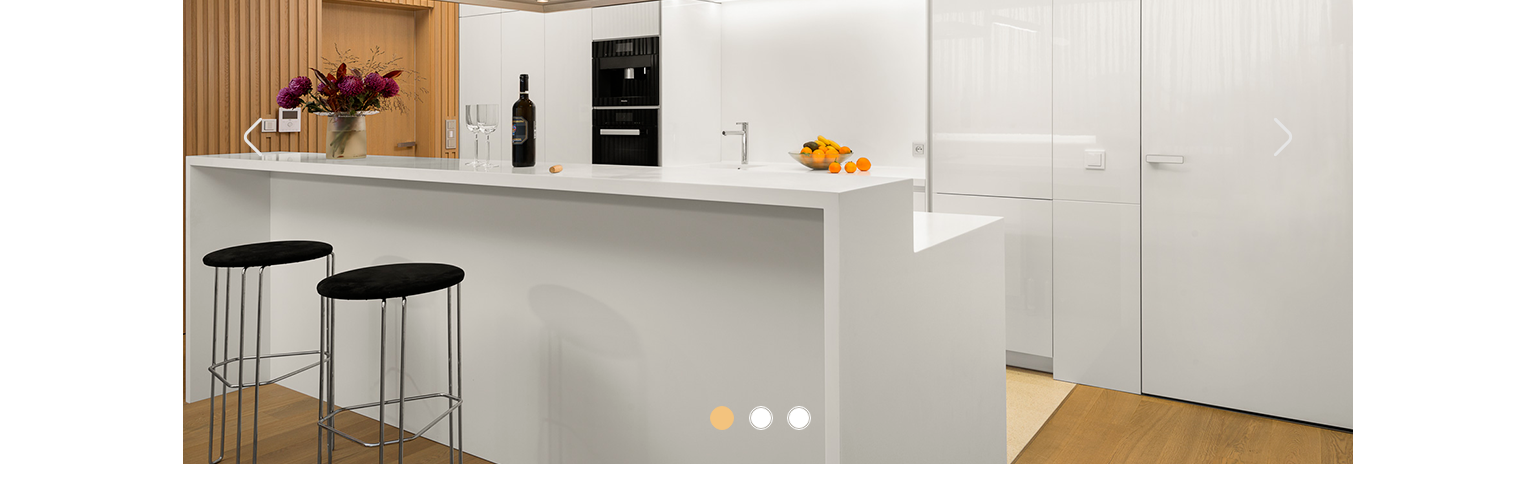
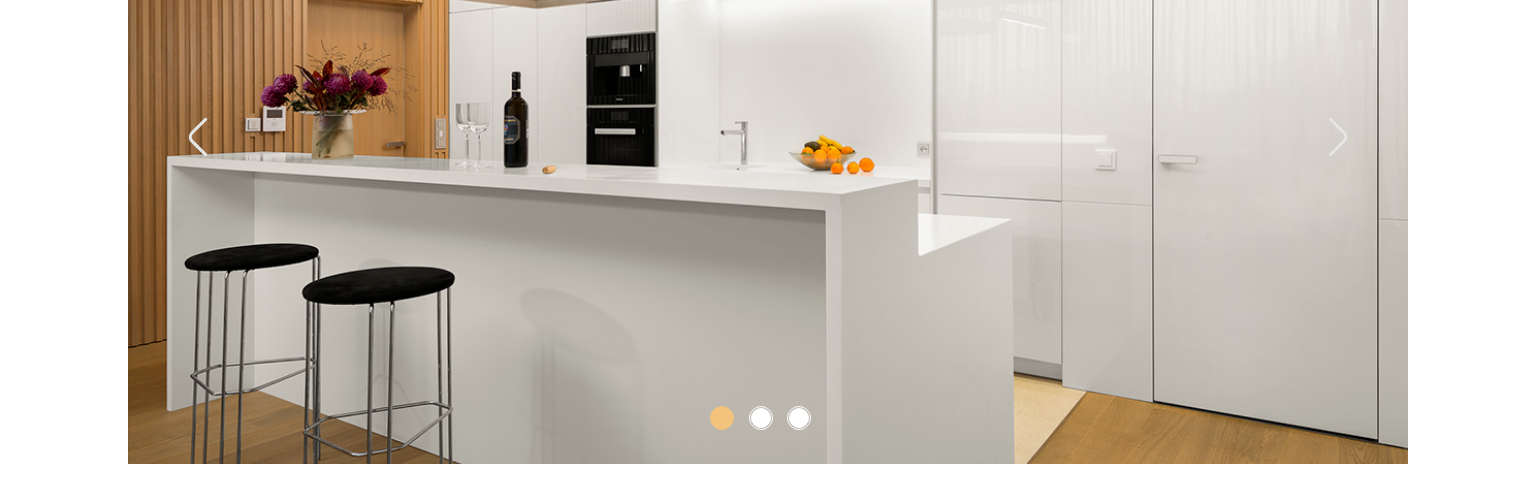
Before and after one commit to dmkolpakov/hanak, a plain HTML site: page index.html in a window 1536 px wide. Shown: the part 370-855 px from the top of the page. Drawn offline with Linux system fonts and the light colour scheme.

Commit message:
width container 1280px

```diff
--- a/css/main.css
+++ b/css/main.css
@@ -10,6 +10,12 @@ body {
   font-family: Futura, "Trebuchet MS", Arial, sans-serif;
   color:#2a2a2a;
   line-height: 22px;
+}
+
+@media (min-width: 1310px){
+.container {
+    width: 1280px;
+}
 }
 
 
```
